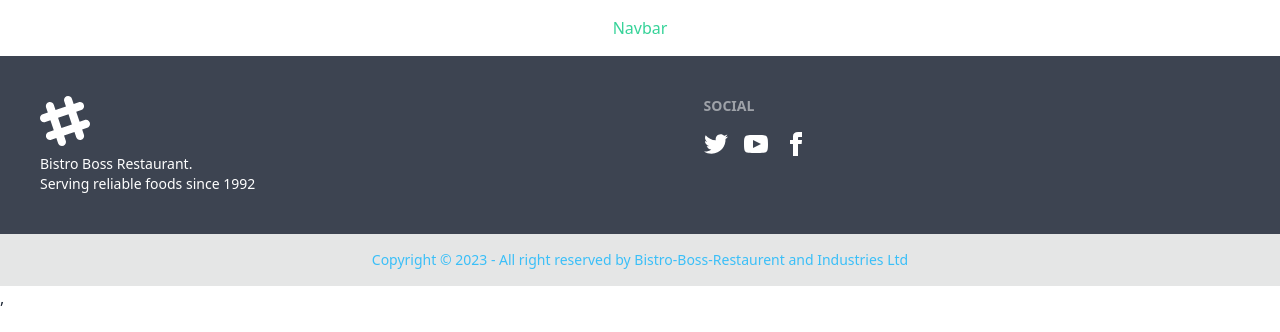
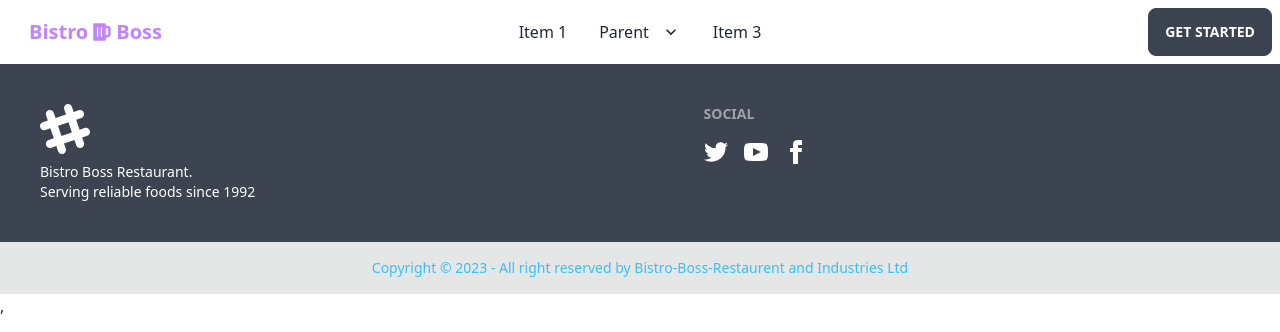
Before and after one commit to kabirshuvo/bistro-boss-restaurant, a React (Vite) app: page / in a window 1280 px wide. Shown: the top 332 px of the page. Built offline with nearby package versions, Linux system fonts and the light colour scheme.

Commit message:
Navbar updated

```diff
--- a/package.json
+++ b/package.json
@@ -15,6 +15,7 @@
     "match-sorter": "^6.3.1",
     "react": "^18.2.0",
     "react-dom": "^18.2.0",
+    "react-icons": "^4.8.0",
     "react-router-dom": "^6.11.2",
     "sort-by": "^1.2.0"
   },
--- a/src/pages/Shared/Navbar.jsx
+++ b/src/pages/Shared/Navbar.jsx
@@ -1,11 +1,85 @@
-
+import { FaBeer } from "react-icons/fa";
+import { Link } from "react-router-dom";
 
 const Navbar = () => {
-    return (
-        <div>
-            <h3 className="text-success py-4 text-center">Navbar</h3>
+  const navOptions = (
+    <>
+      <li>
+        <a>Item 1</a>
+      </li>
+      <li tabIndex={0}>
+        <a>
+          Parent
+          <svg
+            className="fill-current"
+            xmlns="http://www.w3.org/2000/svg"
+            width="20"
+            height="20"
+            viewBox="0 0 24 24"
+          >
+            <path d="M7.41,8.58L12,13.17L16.59,8.58L18,10L12,16L6,10L7.41,8.58Z" />
+          </svg>
+        </a>
+        <ul className="p-2">
+          <li>
+            <a>Submenu 1</a>
+          </li>
+          <li>
+            <a>Submenu 2</a>
+          </li>
+        </ul>
+      </li>
+      <li>
+        <a>Item 3</a>
+      </li>
+    </>
+  );
+
+  return (
+    <>
+      <div className="navbar bg-base-100">
+        <div className="navbar-start">
+          <div className="dropdown">
+            <label tabIndex={0} className="btn btn-ghost lg:hidden">
+              <svg
+                xmlns="http://www.w3.org/2000/svg"
+                className="h-5 w-5"
+                fill="none"
+                viewBox="0 0 24 24"
+                stroke="currentColor"
+              >
+                <path
+                  strokeLinecap="round"
+                  strokeLinejoin="round"
+                  strokeWidth="2"
+                  d="M4 6h16M4 12h8m-8 6h16"
+                />
+              </svg>
+            </label>
+            <ul
+              tabIndex={0}
+              className="menu menu-compact dropdown-content mt-3 p-2 shadow bg-base-100 rounded-box w-52"
+            >
+              {navOptions}
+            </ul>
+          </div>
+          <Link to='/' className="btn btn-ghost normal-case text-xl">
+            <span className="px-1 text-purple-400">Bistro</span>{" "}
+            <FaBeer className="text-purple-400"></FaBeer>{" "}
+            <span className="px-1 text-purple-400">Boss</span>{" "}
+          </Link>
         </div>
-    );
+        <div className="navbar-center hidden lg:flex">
+          <ul className="menu menu-horizontal px-1">
+            {navOptions}
+          </ul>
+        </div>
+        <div className="navbar-end">
+          <a className="btn">Get started</a>
+        </div>
+      </div>
+    </>
+  );
 };
 
 export default Navbar;
```
Also changed, not shown: 1 other file (tests, documents, lock files or other folders).
